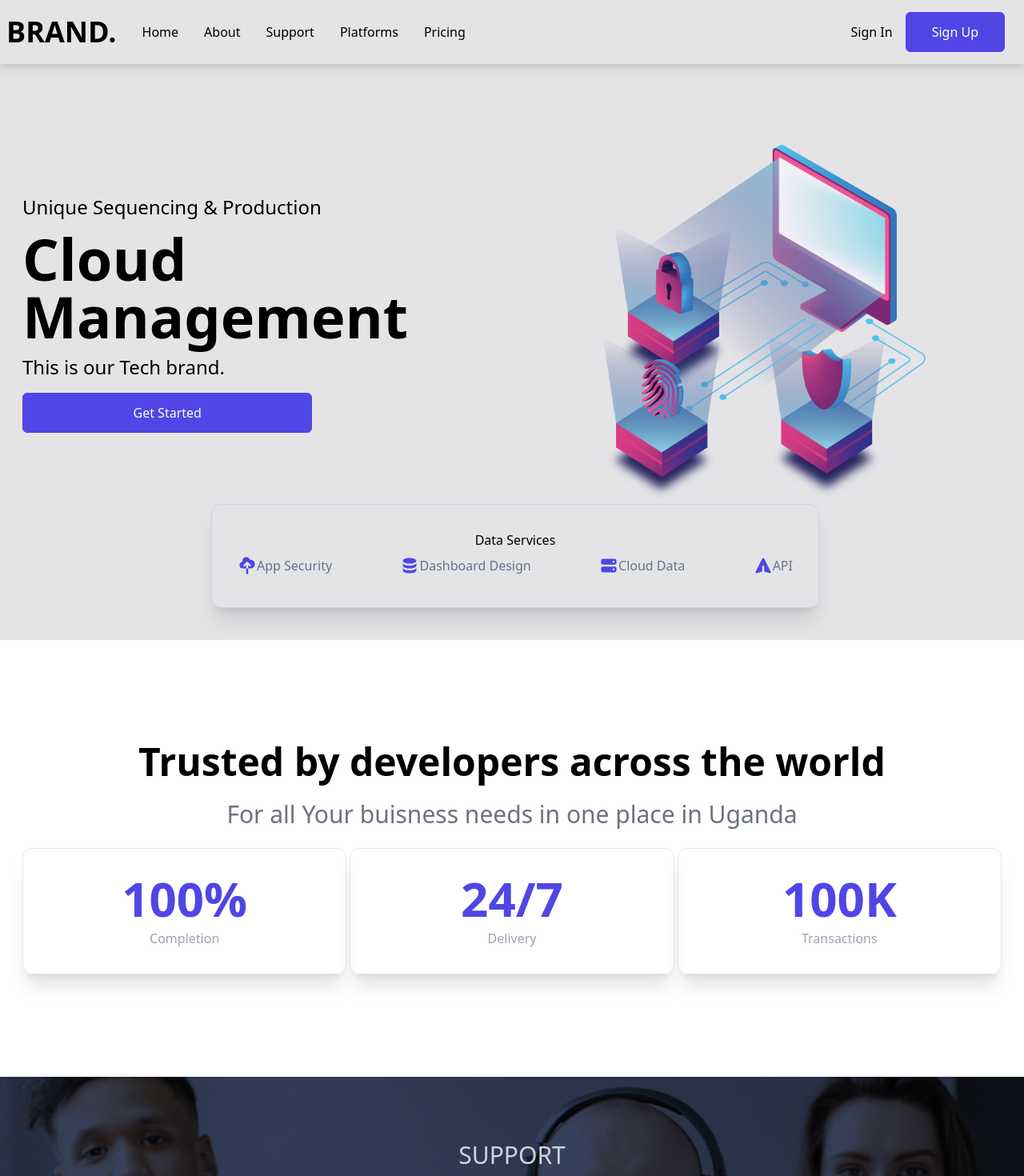
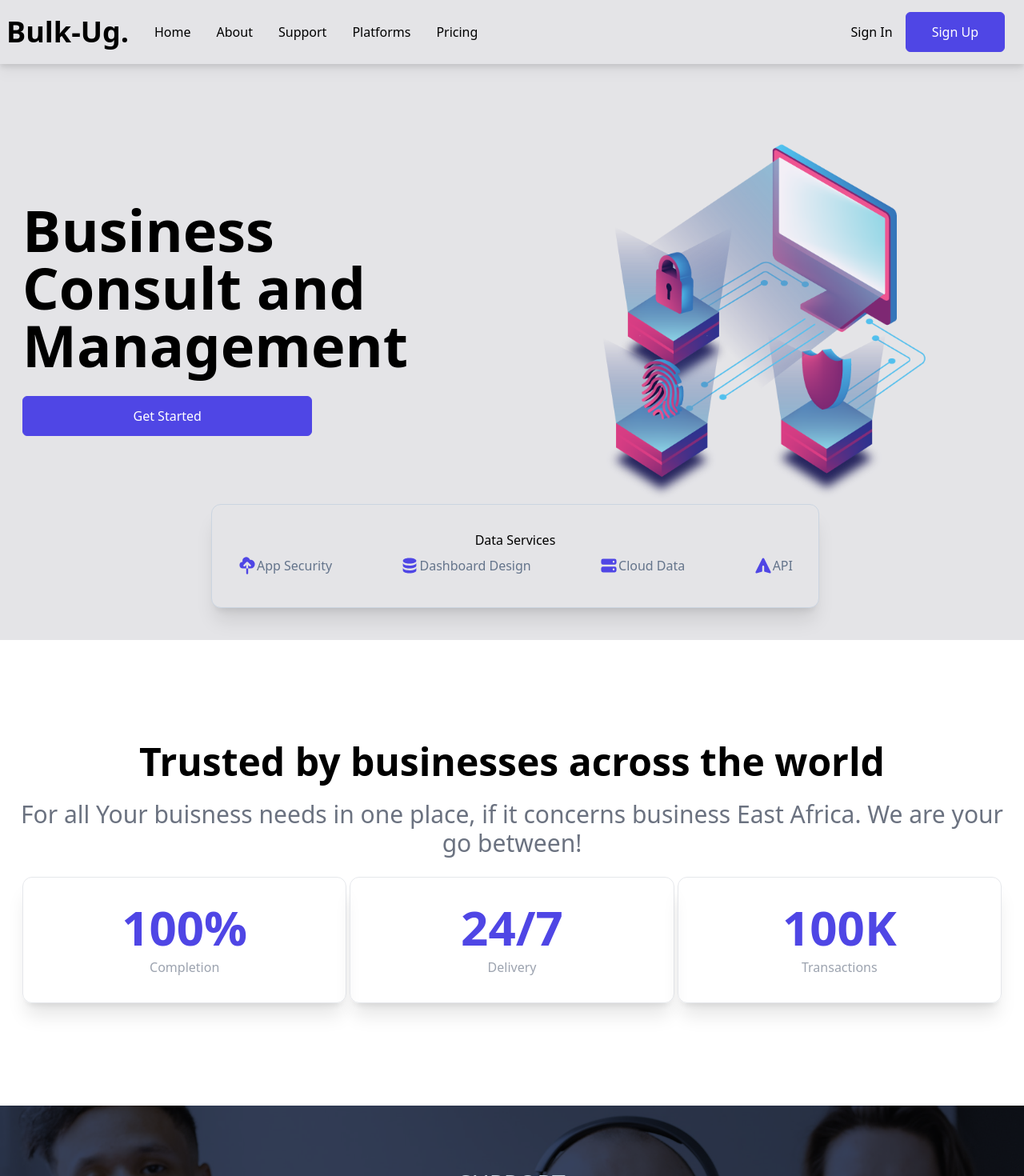
Before and after one commit to asiimwearnold/Bulk-Ug, a React (Create React App) app: page / in a window 1280 px wide. Shown: the top 1470 px of the page at 80% size. Built offline with nearby package versions, Linux system fonts and the light colour scheme.

Commit message:
2 Update

```diff
--- a/src/components/About.jsx
+++ b/src/components/About.jsx
@@ -5,8 +5,8 @@ const About = () => {
     <div name='about' className='w-full my-32'>
         <div className='max-w-[1240px] mx-auto'>
             <div className='text-center'>
-                <h2 className='text-5xl font-bold'>Trusted by developers across the world</h2>
-                <p className='text-3xl py-6 text-gray-500'>For all Your buisness needs in one place in Uganda </p>
+                <h2 className='text-5xl font-bold'>Trusted by businesses across the world</h2>
+                <p className='text-3xl py-6 text-gray-500'>For all Your buisness needs in one place, if it concerns business East Africa. We are your go between! </p>
             </div>
 
             <div className='grid md:grid-cols-3 gap-1 px-2 text-center'>
--- a/src/components/Hero.jsx
+++ b/src/components/Hero.jsx
@@ -13,9 +13,9 @@ const Hero = () => {
     <div name='home' className='w-full h-screen bg-zinc-200 flex flex-col justify-between'>
         <div className='grid md:grid-cols-2 max-w-[1240px] m-auto'>
             <div className='flex flex-col justify-center md:items-start w-full px-2 py-8'>
-                <p className='text-2xl'>Unique Sequencing & Production</p>
-                <h1 className='py-3 text-5xl md:text-7xl font-bold'>Cloud Management</h1>
-                <p className='text-2xl'>This is our Tech brand.</p>
+                {/* <p className='text-2xl'>Unique Sequencing & Production</p> */}
+                <h1 className='py-3 text-5x2 md:text-7xl font-bold'>Business Consult and Management</h1>
+                {/* <p className='text-2xl'>This is our Tech brand.</p> */}
                 <button className='py-3 px-6 sm:w-[60%] my-4'>Get Started</button>
             </div>
             <div>
--- a/src/components/Navbar.jsx
+++ b/src/components/Navbar.jsx
@@ -14,7 +14,7 @@ const Navbar = () => {
     <div className='w-screen h-[80px] z-10 bg-zinc-200 fixed drop-shadow-lg'>
       <div className='px-2 flex justify-between items-center w-full h-full'>
         <div className='flex items-center'>
-          <h1 className='text-3xl font-bold mr-4 sm:text-4xl'>BRAND.</h1>
+          <h1 className='text-3xl font-bold mr-4 sm:text-4xl'>Bulk-Ug.</h1>
           <ul className='hidden md:flex'>
           <li><Link to="home" smooth={true} duration={500}>Home</Link></li>
           <li><Link to="about" smooth={true} offset={-200} duration={500}>About</Link></li>
```
Also changed, not shown: src/assets/URA-Tower.jpg (added).
